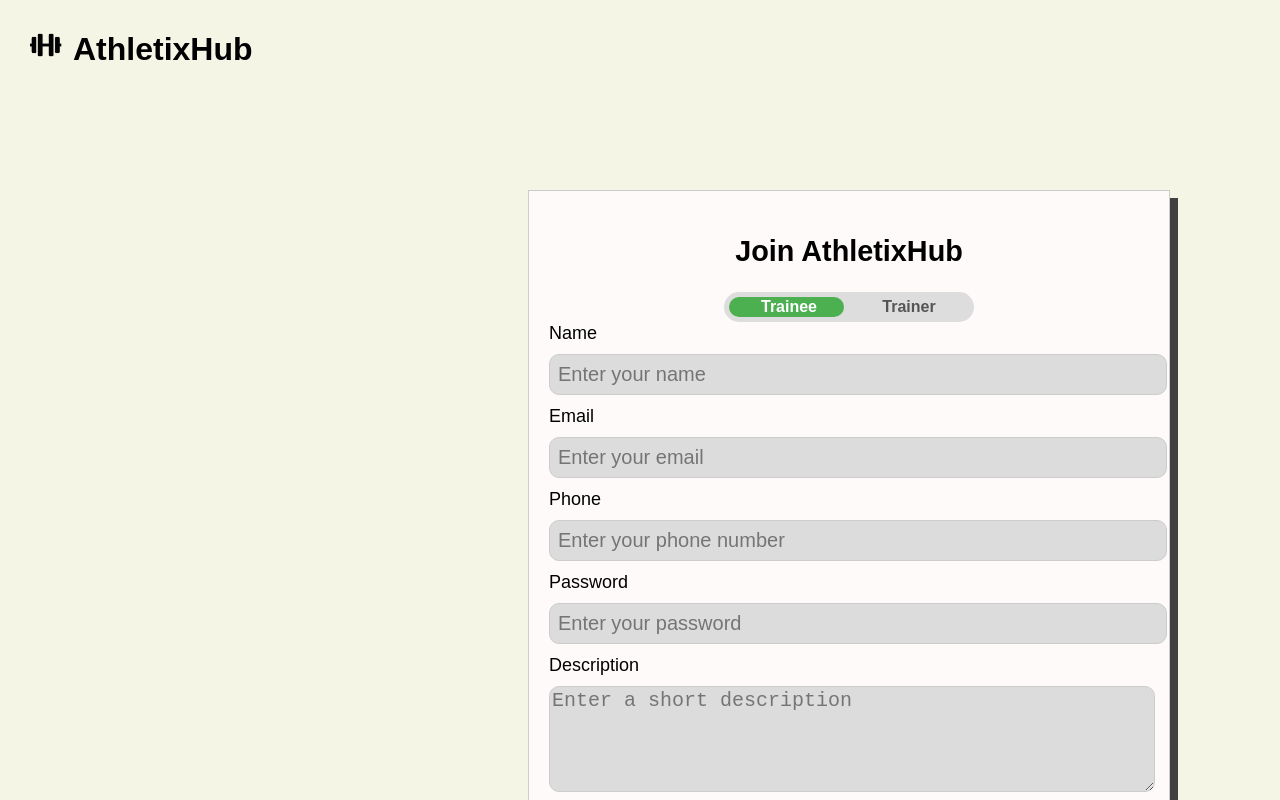
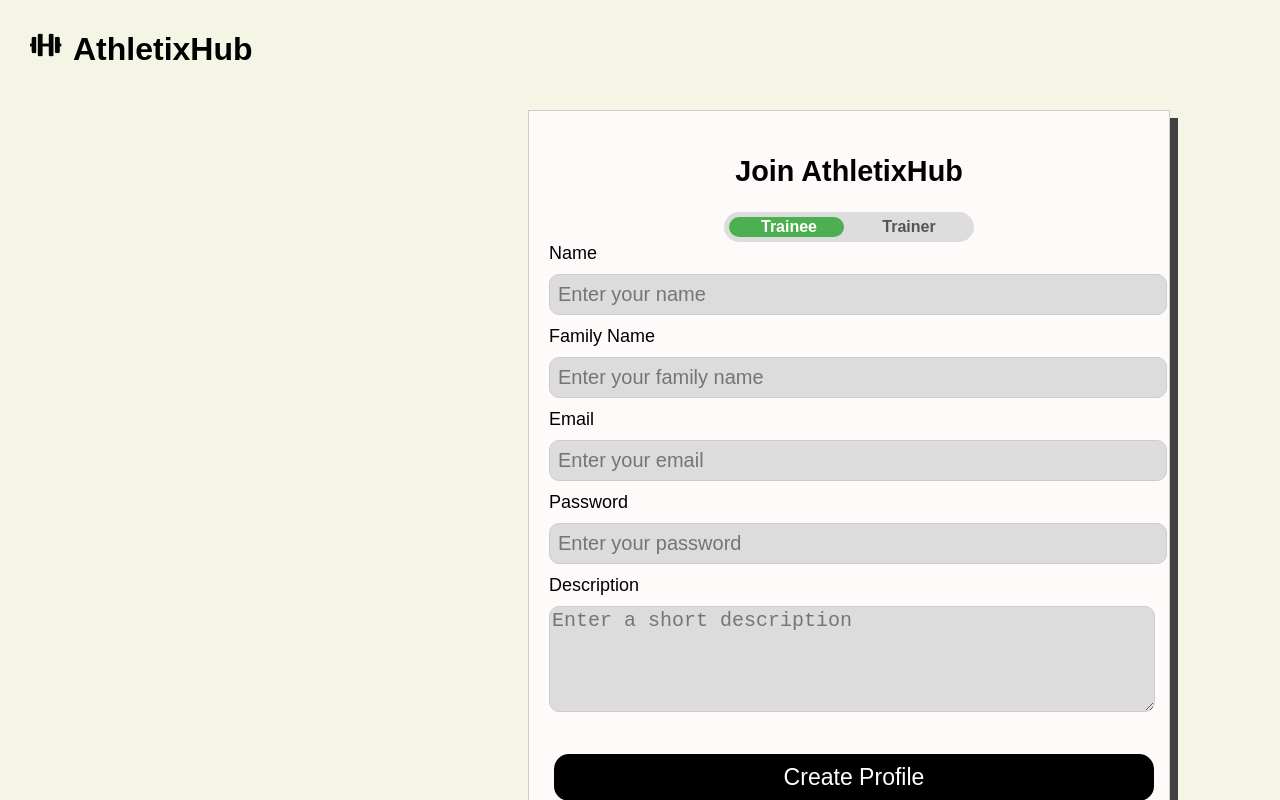
Before and after one commit to kokosko66/AthletixHub, a React (Vite) app in the folder client/: page /register in a window 1280 px wide. Shown: the top 800 px of the page. Built offline with nearby package versions, Linux system fonts and the light colour scheme.

Commit message:
Replaced phone number with family name and tweaked the backend for it

```diff
--- a/client/src/pages/RegisterPage.jsx
+++ b/client/src/pages/RegisterPage.jsx
@@ -9,9 +9,9 @@ export default function RegisterPage() {
     const [formData, setFormData] = useState({
         name: '',
         email: '',
-        phone: '',
         password: '',
         short_description: '',
+        family_name: '',
     });
     const [error, setError] = useState('');
     const [success, setSuccess] = useState('');
@@ -82,6 +82,18 @@ export default function RegisterPage() {
                         />
                         <br/>
 
+                        <label>Family Name</label>
+                        <br />
+                        <input
+                            type="text"
+                            name="family_name"
+                            placeholder="Enter your family name"
+                            value={formData.family_name}
+                            onChange={handleChange}
+                            required
+                        />
+                        <br />
+
                         <label>Email</label>
                         <br />
                         <input
@@ -89,18 +101,6 @@ export default function RegisterPage() {
                             name="email"
                             placeholder="Enter your email"
                             value={formData.email}
-                            onChange={handleChange}
-                            required
-                        />
-                        <br />
-
-                        <label>Phone</label>
-                        <br />
-                        <input
-                            type="tel"
-                            name="phone"
-                            placeholder="Enter your phone number"
-                            value={formData.phone}
                             onChange={handleChange}
                             required
                         />
--- a/client/src/pages/TrainersPage.jsx
+++ b/client/src/pages/TrainersPage.jsx
@@ -27,7 +27,7 @@ export default function TrainersPage() {
                 {trainers.map((trainer) => (
                     <ul className="trainers-list" key={trainer.id}>
                         <li>
-                            {trainer.name} <span>{trainer.short_description}</span>{" "}
+                            {trainer.name + " " + trainer.family_name} <span>{trainer.short_description}</span>{" "}
                             <button
                                 onClick={() => setSelectedTrainer(trainer)}
                                 className="request-workout"
@@ -40,7 +40,8 @@ export default function TrainersPage() {
 
                 <Dialog isOpen={!!selectedTrainer} onClose={() => setSelectedTrainer(null)}>
                     <h2>Request Workout with {selectedTrainer?.name}</h2>
-                    <p>Here you can request a workout session.</p>
+                    <p>{selectedTrainer?.short_description}</p>
+                    <button className="requestworkout">Request Workout</button>
                 </Dialog>
             </section>
         </div>
--- a/client/src/styles/Dialog.css
+++ b/client/src/styles/Dialog.css
@@ -14,11 +14,11 @@
     background: white;
     padding: 20px;
     border-radius: 8px;
-    width: 750px;
+    width: 500px;
     position: relative;
     box-shadow: 0px 4px 10px rgba(0, 0, 0, 0.3);
-    margin-left: 400px;
-    margin-bottom: 100px;
+    margin-left: 100px;
+    text-align: center;
 }
 
 .close-button {
--- a/client/src/styles/RegisterPage.css
+++ b/client/src/styles/RegisterPage.css
@@ -1,8 +1,6 @@
-
 body {
   font-family: sans-serif;
 }
-
 
 .container {
   background-color: rgb(245, 245, 230);
@@ -78,7 +76,7 @@ body {
     box-shadow: 8px 8px rgb(65, 65, 65);
     width: 600px;
     margin-left: 520px;
-    margin-top: 100px;
+    margin-top: 20px;
     padding: 20px;
     font-size: larger;
 }
--- a/client/src/styles/TrainersPage.css
+++ b/client/src/styles/TrainersPage.css
@@ -38,3 +38,15 @@
 .trainers-list span {
     text-align: center;
 }
+
+.requestworkout {
+    background-color: black;
+    color: white;
+    border: none;
+    padding: 10px;
+    border-radius: 10px;
+}
+
+.requestworkout:hover {
+    cursor: pointer;
+}
```
Also changed, not shown: 2 other files (tests, documents, lock files or other folders).
